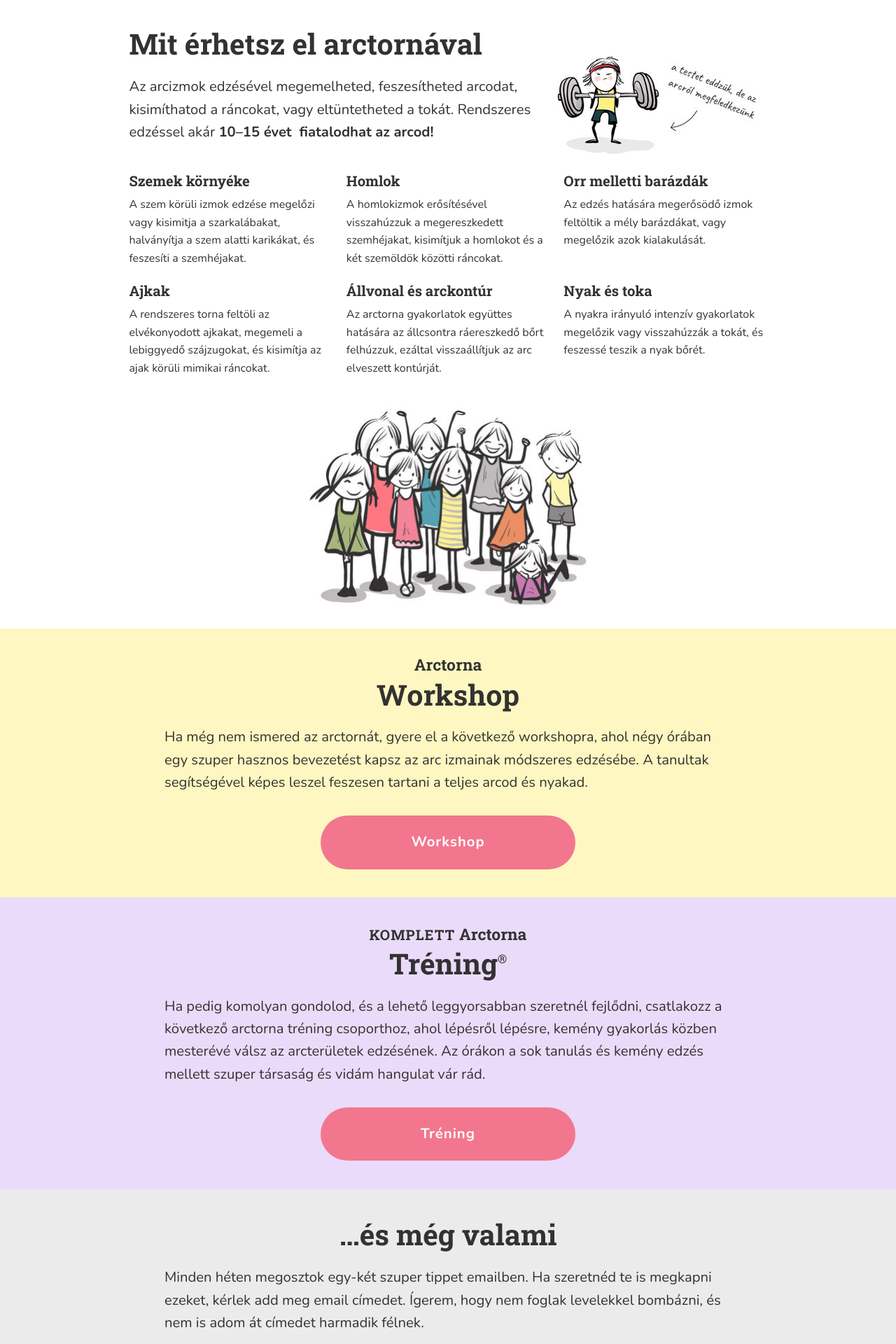
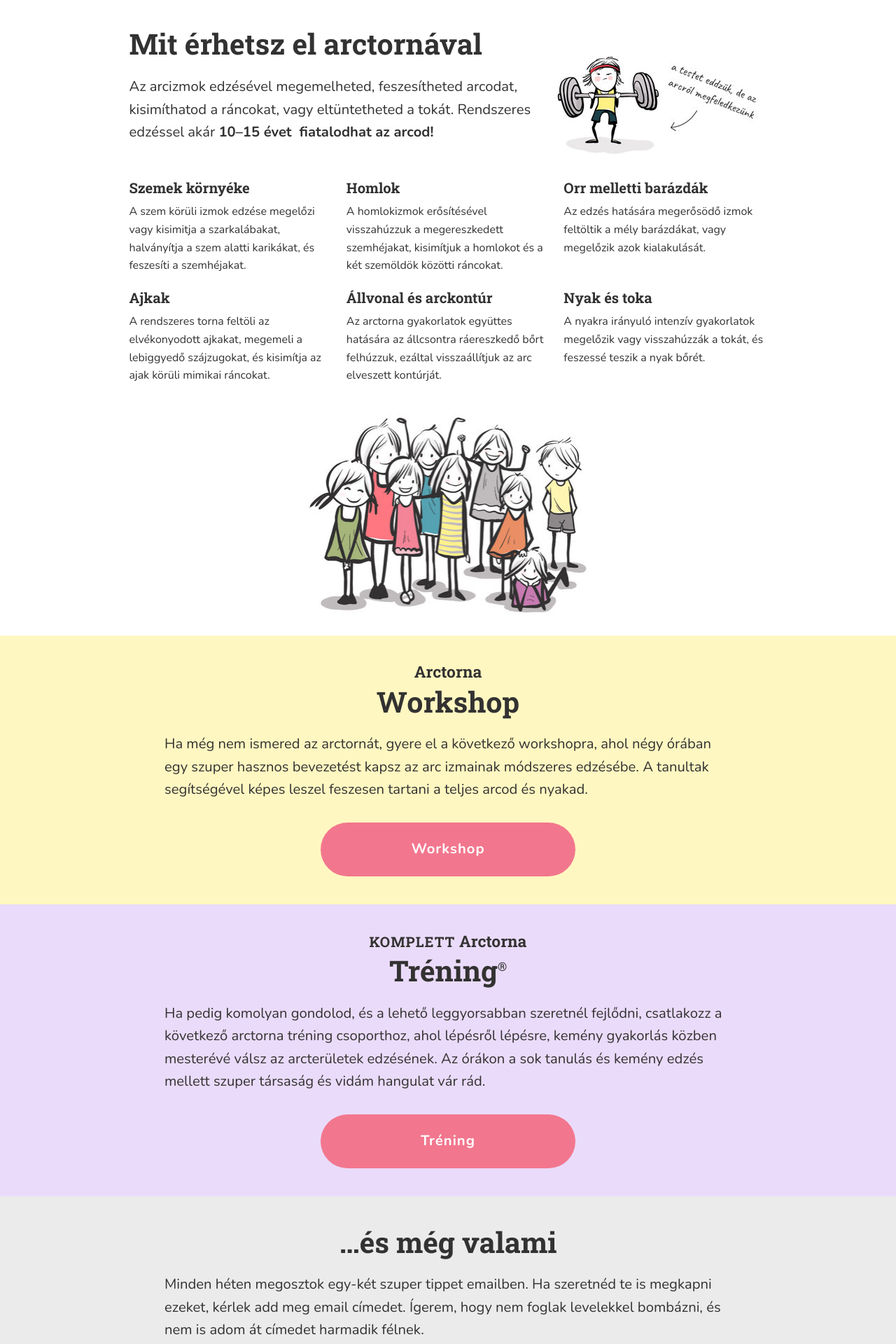
Before and after one commit to monikamudra/arctorna, a Jekyll site: the page built from index.md, in a window 1280 px wide. Shown: the part 913-2833 px from the top of the page at 70% size. Built offline with Jekyll 4.4.1, drawn with Linux system fonts in a browser that asks for light colours.

Commit message:
Increase margin above the "results" grid

```diff
--- a/_layouts/home.html
+++ b/_layouts/home.html
@@ -36,7 +36,7 @@ layout: default
         <img class="u-FlexImage" src="assets/images/strong-girl.jpg" srcset="assets/images/strong-girl.jpg 1x, assets/images/strong-girl@2x.jpg 2x" alt="Lány keményen súlyzózik, de az arcizmokról megfeledkezik." />
       </div>
     </div>
-    <div class="c-ContentBlock c-ContentBlock--Wide u-MarginTopLarge">
+    <div class="c-ContentBlock c-ContentBlock--Wide u-MarginTopXLarge">
       <ul class="c-Collection">
         <li class="c-Collection__Item">
           <h3>
```
